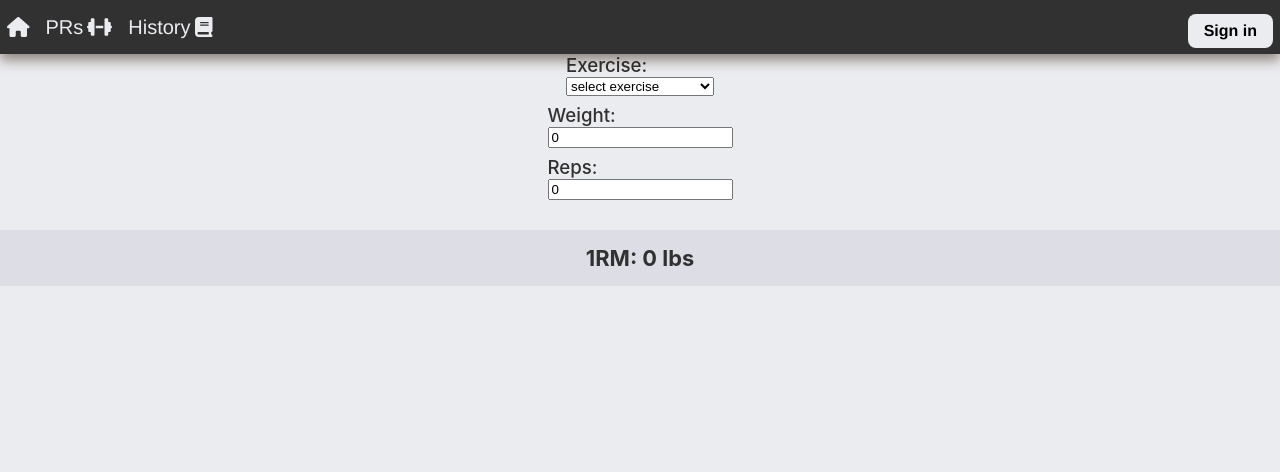
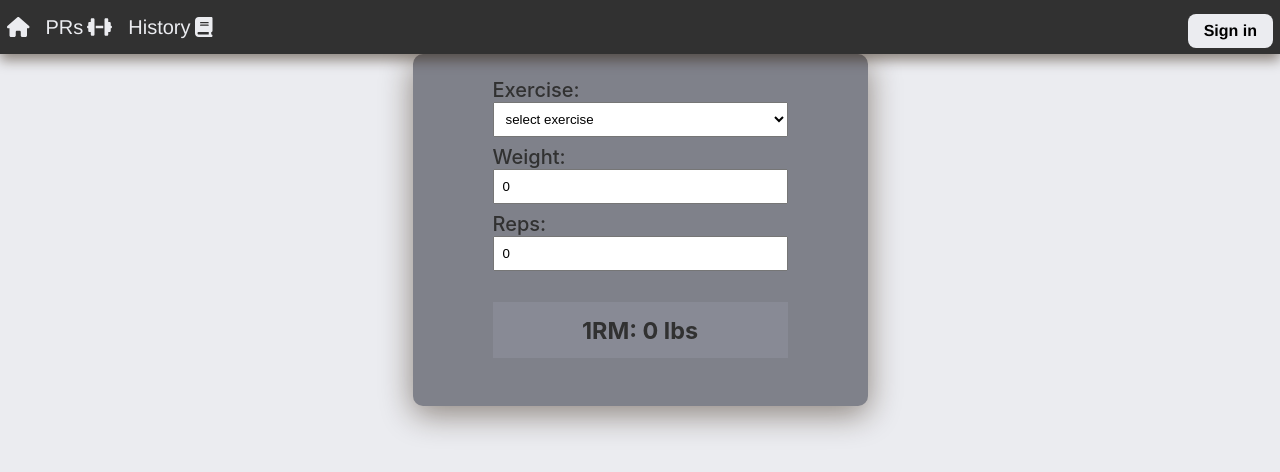
Before and after one commit to jrs-coding-school/jrs-max-lift-react-app-2022-c2, a React (Create React App) app: page /home in a window 1280 px wide. Shown: the top 472 px of the page. Built offline with nearby package versions, Linux system fonts and the light colour scheme.

Commit message:
readded a deleted css file

```diff
--- /dev/null
+++ b/src/components/oneRepMaxCalculator/OneRepMaxCalculator.css
@@ -0,0 +1,22 @@
+div.lift-form {
+  user-select: none;
+  background-color: #7f818a;
+
+  font-size: 15pt;
+
+  box-shadow: 0 8px 32px 0 #2c1b087f;
+  border-radius: 10px;
+  padding: 1.5rem 5rem;
+
+  width: fit-content;
+  margin: auto;
+}
+
+.input-group {
+  padding: 8px;
+  width: 275px;
+}
+
+select.input-group {
+  width: 295px;
+}
--- a/src/components/oneRepMaxCalculator/OneRepMaxCalculator.js
+++ b/src/components/oneRepMaxCalculator/OneRepMaxCalculator.js
@@ -1,4 +1,5 @@
 import React, { useState } from 'react'
+import './OneRepMaxCalculator.css'
 import EXERCISE_DATA from '../../assets/exerciseNames.json'
 
 export default function OneRepMaxCalculator() {
```
